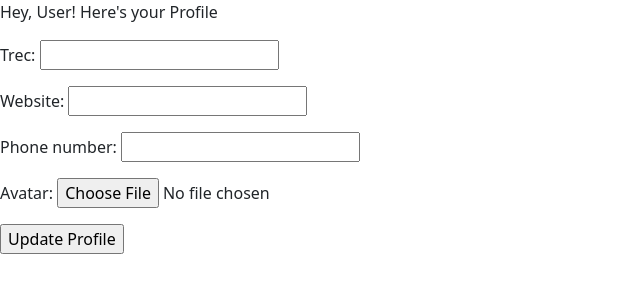
After one commit to jaxdsout/plotter_backend, a Django app: page /user/profile/ in a window 1280 px wide. The commit adds this page. Shown: the top 300 px of the page, without its empty margins (0-640 px from the left). Run offline with Django 5.2, Linux system fonts and the light colour scheme.

Commit message:
added profile functionality; working on authenticating routes

```diff
--- /dev/null
+++ b/agent/forms.py
@@ -0,0 +1,8 @@
+from django import forms
+
+
+class ProfileForm(forms.Form):
+    trec = forms.CharField(max_length=6)
+    website = forms.CharField(max_length=255)
+    phone_number = forms.CharField(max_length=20)
+    avatar = forms.ImageField(required=False)
--- a/agent/models.py
+++ b/agent/models.py
@@ -9,7 +9,7 @@ class Profile(models.Model):
     trec = models.CharField(unique=True, max_length=6)
     website = models.CharField(max_length=255)
     phone_number = models.CharField(max_length=20)
-    avatar = models.ImageField(blank=True)
+    avatar = models.ImageField(blank=True, null=True)
 
     def __str__(self):
         return self.user.get_full_name()
--- a/agent/views.py
+++ b/agent/views.py
@@ -1,5 +1,5 @@
 from rest_framework import viewsets
-
+from rest_framework.permissions import IsAuthenticated
 from .models import Profile, Client, List, Option
 from .serializers import ProfileSerializer, ClientSerializer, ListSerializer, OptionSerializer
 
--- a/frontend/templates/dashboard.html
+++ b/frontend/templates/dashboard.html
@@ -2,5 +2,7 @@
 {% block content %}
     <div>
         <p>Welcome, User!</p>
+        <p><a href="/user/profile/">Update Profile</a></p>
+        <p><a href="/logout/">Log Out</a></p>
     </div>
 {% endblock %}
--- a/frontend/templates/home.html
+++ b/frontend/templates/home.html
@@ -6,8 +6,8 @@
             <h4>The Best Locating App You Will Ever Use</h4>
         </div>
         <div>
-            <p>Don't have an account yet? <a href="/user-signup/">Sign Up</a></p>
-            <p>Already have an account? <a href="/user-login/">Login</a></p>
+            <p>Don't have an account yet? <a href="/signup/">Sign Up</a></p>
+            <p>Already have an account? <a href="/login/">Login</a></p>
         </div>
     </div>
 {% endblock %}
--- /dev/null
+++ b/frontend/templates/user_profile.html
@@ -0,0 +1,13 @@
+{% extends 'base.html' %}
+{% block content %}
+    <div>
+        <p>Hey, User! Here's your Profile</p>
+        <div>
+           <form method="post" action="/api/profiles/">
+                {% csrf_token %}
+                {{ form.as_p }}
+                <input type="submit" value="Update Profile">
+            </form>
+        </div>
+    </div>
+{% endblock %}
--- a/frontend/urls.py
+++ b/frontend/urls.py
@@ -1,10 +1,12 @@
 from django.urls import path
-from .views import HomePage, UserRegister, UserVerify, UserLogin, Dashboard
+from .views import HomePage, UserRegister, UserVerify, UserLogin, Dashboard, UserLogout, UserProfile
 
 urlpatterns = [
     path('', HomePage.as_view(), name='home'),
-    path('user-signup/', UserRegister.as_view(), name='user_signup'),
+    path('signup/', UserRegister.as_view(), name='user_signup'),
     path('verify/<uid>/<token>', UserVerify.as_view(), name='user_verify'),
     path('login/', UserLogin.as_view(), name='user_login'),
-    path('dashboard/', Dashboard.as_view(), name='dashboard')
+    path('logout/', UserLogout.as_view(), name='user_logout'),
+    path('user/dashboard/', Dashboard.as_view(), name='dashboard'),
+    path('user/profile/', UserProfile.as_view(), name='user_profile')
 ]
--- a/frontend/views.py
+++ b/frontend/views.py
@@ -1,11 +1,15 @@
-from django.views import generic
+import requests
 from user.forms import UserForm, LoginForm
 from user.models import User
+from agent.forms import ProfileForm
+from agent.models import Profile
+
+from django.views import generic
 from django.contrib import messages
-from django.urls import reverse
+from django.urls import reverse, reverse_lazy
 from django.contrib.auth.tokens import default_token_generator
 from django.shortcuts import get_object_or_404, redirect
-from django.contrib.auth import authenticate
+from django.contrib.auth import authenticate, logout
 from rest_framework_simplejwt.tokens import RefreshToken
 from django.http import HttpResponseRedirect
 
@@ -29,7 +33,6 @@ class UserRegister(generic.FormView):
             last_name=form.cleaned_data['last_name'],
             email=form.cleaned_data['email'],
             password=form.cleaned_data['password'],
-            is_active=True
         )
         user.save()
 
@@ -60,24 +63,64 @@ class UserVerify(generic.TemplateView):
 class UserLogin(generic.FormView):
     template_name = "user_login.html"
     form_class = LoginForm
-    success_url = "/dashboard/"
+    success_url = "/user/dashboard/"
 
     def form_valid(self, form):
-        email = form.cleaned_data['email']
-        password = form.cleaned_data['password']
-        user = authenticate(email=email, password=password)
+        user = authenticate(email=form.cleaned_data['email'], password=form.cleaned_data['password'])
 
         if user is not None and user.is_active:
             refresh = RefreshToken.for_user(user)
             access_token = str(refresh.access_token)
             refresh_token = str(refresh)
-            print("access", access_token)
-            print("refresh", refresh_token)
+            id_token = str(user.id)
 
             response = HttpResponseRedirect(self.success_url)
             response.set_cookie('access', access_token)
             response.set_cookie('refresh', refresh_token)
+            response.set_cookie('id', id_token)
+
             return response
+
         else:
-            messages.error(self.request, "Invalid email or password.")
+            messages.error(self.request, "Please enter valid email & password")
             return self.form_invalid(form)
+
+
+class UserLogout(generic.RedirectView):
+    url = '/'
+
+    def get(self, request, *args, **kwargs):
+        access_token = request.COOKIES.get('access')
+        refresh_token = request.COOKIES.get('refresh')
+
+        if access_token:
+            try:
+                token = RefreshToken(access_token)
+                token.blacklist()
+            except Exception as e:
+                print(f"Error blacklisting token: {e}")
+
+        response = HttpResponseRedirect(self.url)
+        response.delete_cookie('access')
+        response.delete_cookie('refresh')
+        logout(request)
+
+        return response
+
+
+class UserProfile(generic.FormView):
+    template_name = "user_profile.html"
+    form_class = ProfileForm
+    success_url = reverse_lazy('user_profile')
+
+    def form_valid(self, form, request):
+        profile = form.save(commit=False)
+        id_token = self.request.COOKIES.get('id')
+        profile.user = id_token
+        profile.save()
+        access_token = self.request.COOKIES.get('access')
+        if access_token and id_token:
+            headers = {'Authorization': f'Bearer {access_token}'}
+            response = requests.get('http://localhost:8000/api/profiles/', headers=headers)
+            data = response.json()
+        return super().form_valid(form)
--- a/plotter/urls.py
+++ b/plotter/urls.py
@@ -1,7 +1,7 @@
 from django.contrib import admin
 from django.urls import path, include
 from rest_framework.routers import DefaultRouter
-
+from rest_framework_simplejwt.views import TokenObtainPairView, TokenRefreshView
 from agent.views import ProfileViewSet, ClientViewSet, ListViewSet, OptionViewSet
 from property.views import PropertyViewSet
 
@@ -16,8 +16,10 @@ urlpatterns = [
     path('admin/', admin.site.urls),
     path('api-auth/', include('rest_framework.urls', namespace='rest_framework')),
     path('auth/', include('djoser.urls')),
+    path('auth/token/', TokenObtainPairView.as_view(), name='token_obtain_pair'),
+    path('auth/token/refresh/', TokenRefreshView.as_view(), name='token_refresh'),
     path('auth/jwt/', include('djoser.urls.jwt')),
-    path('plotter/', include(router.urls)),
+    path('api/', include(router.urls)),
     path('', include('frontend.urls'))
 ]
 
```
Also changed, not shown: frontend/templates/user_login.html (+7 -0 lines), plotter/settings.py (+6 -26 lines), agent/migrations/0002_alter_profile_avatar.py (added).
